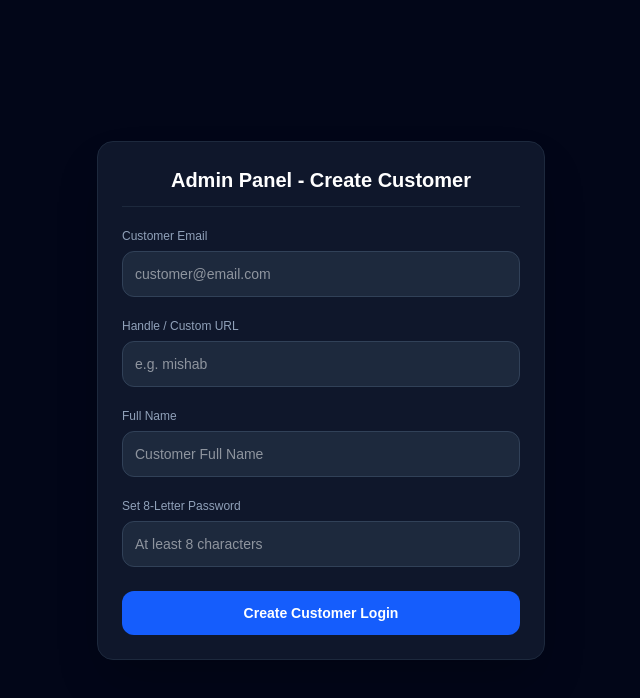
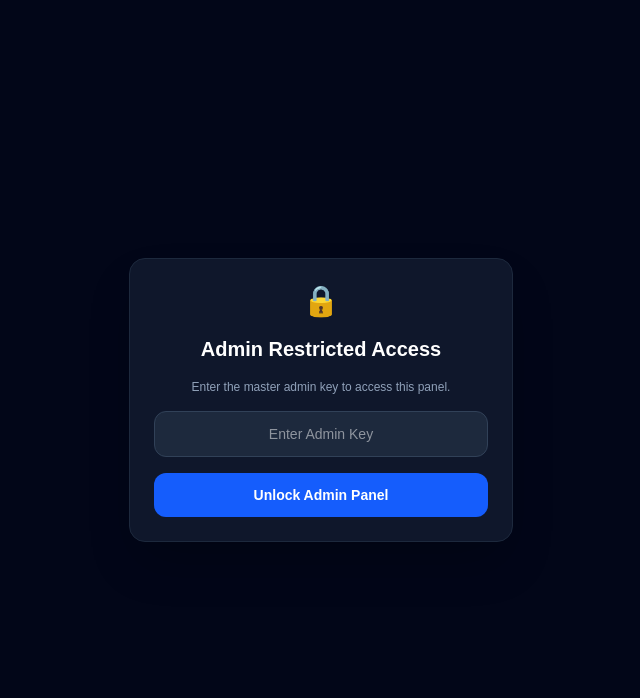
Before and after one commit to michu846/nexxconnect, a Next.js app: page /admin in a window 1280 px wide. Shown: the top 698 px of the page, without its empty margins (319-959 px from the left). Built offline with nearby package versions, Linux system fonts and the light colour scheme.

Commit message:
Add passphrase protection screen to admin panel

```diff
--- a/app/admin/page.tsx
+++ b/app/admin/page.tsx
@@ -2,12 +2,29 @@
 
 import { useState } from 'react';
 
+// SET YOUR SECRET ADMIN KEY HERE
+const SECRET_ADMIN_KEY = 'INAAYA@846'; // Replace with your desired secret password
+
 export default function AdminPage() {
+  const [accessKey, setAccessKey] = useState('');
+  const [isAuthenticated, setIsAuthenticated] = useState(false);
+
+  // Form state
   const [email, setEmail] = useState('');
   const [password, setPassword] = useState('');
   const [handle, setHandle] = useState('');
   const [fullName, setFullName] = useState('');
   const [creating, setCreating] = useState(false);
+
+  // Handle PIN verification
+  const handleVerifyKey = (e: React.FormEvent) => {
+    e.preventDefault();
+    if (accessKey === SECRET_ADMIN_KEY) {
+      setIsAuthenticated(true);
+    } else {
+      alert('Incorrect Admin Security Key!');
+    }
+  };
 
   const handleCreateCustomer = async (e: React.FormEvent) => {
     e.preventDefault();
@@ -38,12 +55,48 @@ export default function AdminPage() {
     }
   };
 
+  // STEP 1: Show Security Lock Screen if not authenticated
+  if (!isAuthenticated) {
+    return (
+      <div className="min-h-screen bg-slate-950 text-white p-6 flex justify-center items-center">
+        <form onSubmit={handleVerifyKey} className="w-full max-w-sm bg-slate-900 border border-slate-800 p-6 rounded-2xl space-y-4 shadow-2xl text-center">
+          <div className="text-3xl">🔒</div>
+          <h1 className="text-xl font-bold">Admin Restricted Access</h1>
+          <p className="text-xs text-slate-400">Enter the master admin key to access this panel.</p>
+
+          <input
+            type="password"
+            required
+            value={accessKey}
+            onChange={(e) => setAccessKey(e.target.value)}
+            placeholder="Enter Admin Key"
+            className="w-full p-3 bg-slate-800 rounded-xl border border-slate-700 text-white text-sm text-center focus:outline-none focus:border-blue-500"
+          />
+
+          <button
+            type="submit"
+            className="w-full py-3 bg-blue-600 hover:bg-blue-500 font-bold rounded-xl text-white transition text-sm"
+          >
+            Unlock Admin Panel
+          </button>
+        </form>
+      </div>
+    );
+  }
+
+  // STEP 2: Render Admin Panel once key is verified
   return (
     <div className="min-h-screen bg-slate-950 text-white p-6 flex justify-center items-center">
       <div className="w-full max-w-md bg-slate-900 border border-slate-800 p-6 rounded-2xl space-y-4 shadow-2xl">
-        <h1 className="text-xl font-bold border-b border-slate-800 pb-3 text-center">
-          Admin Panel - Create Customer
-        </h1>
+        <div className="flex justify-between items-center border-b border-slate-800 pb-3">
+          <h1 className="text-xl font-bold">Admin Panel</h1>
+          <button
+            onClick={() => setIsAuthenticated(false)}
+            className="text-xs text-red-400 hover:underline"
+          >
+            Lock Panel
+          </button>
+        </div>
 
         <form onSubmit={handleCreateCustomer} className="space-y-4">
           <div>
```
